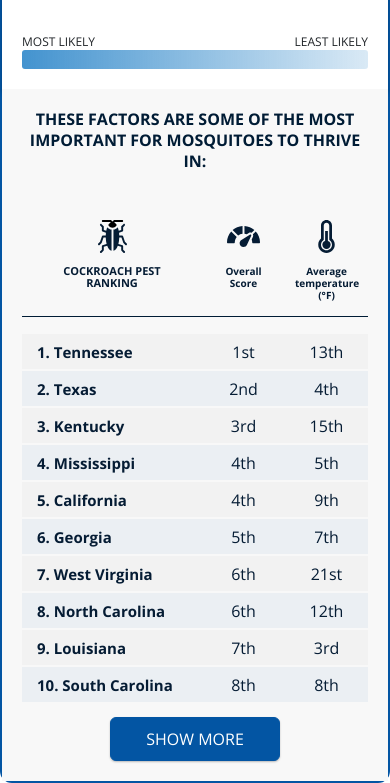
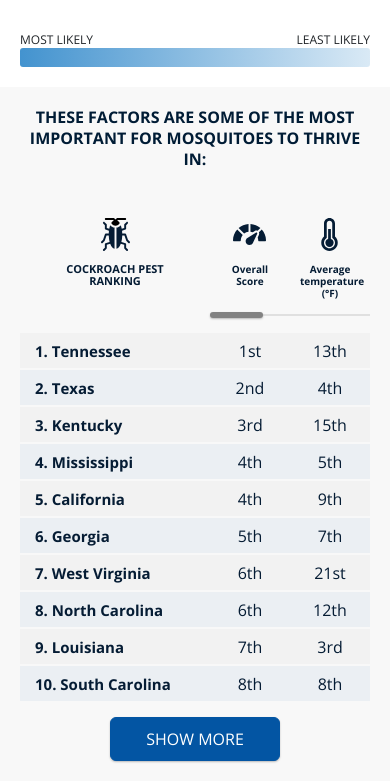
Before and after one commit to ExcelMarketing/pests-usa, a plain HTML site: page index.html in a window 390 px wide. Shown: the part 462-1245 px from the top of the page. Drawn offline with nearby package versions, Linux system fonts and the light colour scheme.

Commit message:
scroll bar

```diff
--- a/index.html
+++ b/index.html
@@ -122,7 +122,9 @@
 
           <div class="table-area">
             <h3>These factors are some of the most important for mosquitoes to thrive in:</h3>
-            <div id="table" class="mt-5 table-wrap"></div>
+            <div class="mt-5 table-wrap">
+              <div id="table" class="js-table"></div>
+            </div>
           </div>
         </div>
       </div>
--- a/scripts/table.js
+++ b/scripts/table.js
@@ -26,9 +26,9 @@ function Table(params) {
       cellHeight: 60, // height of each cells in table body
       firstColumnWidth: {
         // city column width (varies based on screen size),
-        xs: 180,
-        sm: 180,
-        md: 180,
+        xs: 190,
+        sm: 190,
+        md: 190,
         lg: 200,
         rest: 200,
       },
@@ -72,6 +72,7 @@ function Table(params) {
     currentSort = null, // current sort column
     timer,
     firstColumnWidth,
+    scrollWidth,
     pageSize;
 
   const getValue = (d, propName) => {
@@ -105,6 +106,9 @@ function Table(params) {
     table = container.patternify({
       tag: "div",
       selector: "table-grid",
+    })
+    .on("scroll", function() {
+      adjustScrollBar(this.scrollLeft);
     });
 
     headerCategories = table.patternify({
@@ -146,7 +150,27 @@ function Table(params) {
     }
 
     d3.select(".table-head.main-column").style("height", null);
+    addScrollBar();
     drawAll();
+  }
+
+  function addScrollBar() {
+    if (getMobileBreakdown() === attrs.mobileBreakdown) {
+      container.patternify({
+        tag: 'div',
+        selector: 'scroll-bar'
+      });
+    } else {
+      container.selectAll(".scroll-bar").remove();
+    }
+  }
+
+  function adjustScrollBar(left) {
+    const tBodyWidth = tBody.node().getBoundingClientRect().width;
+    const p = left / (scrollWidth - firstColumnWidth);
+
+    container.selectAll(".scroll-bar")
+      .style("left", (firstColumnWidth + (p * tBodyWidth)) + "px")
   }
 
   function setDimensions() {
@@ -374,7 +398,7 @@ function Table(params) {
       table.style(
         "height",
         tableHeaderHeight +
-          15 + // bottom margin of header
+          16 + // bottom margin of header
           (attrs.cellHeight + 2) * store.currentData.length +
           "px"
       );
@@ -383,6 +407,10 @@ function Table(params) {
         "height",
         getMobileBreakdown() === "xs" ? tableHeaderHeight + "px" : null
       );
+
+      container.selectAll(".scroll-bar")
+        .style("top", (tableHeaderHeight - 4) + "px")
+        .style("left", firstColumnWidth + "px");
     }, 0);
   }
 
@@ -394,6 +422,8 @@ function Table(params) {
       viewPortWidth,
       eachWidth * (headers.length - 1) + firstColumnWidth
     );
+
+    scrollWidth = w;
 
     if (getMobileBreakdown() === attrs.mobileBreakdown && w > viewPortWidth) {
       tBody.style("position", "static");
@@ -427,6 +457,15 @@ function Table(params) {
         if (d.isMainColumn) return firstColumnWidth + "px";
         return `calc(100% / ${headers.length - 1})`;
       });
+
+      // SCROLL BAR
+      const totalWidth = w - firstColumnWidth;
+      const tBodyWidth = tBody.node().getBoundingClientRect().width;
+      const scrollBarWidth = (tBodyWidth / totalWidth);
+
+      container.selectAll(".scroll-bar")
+        .style("width", (tBodyWidth * scrollBarWidth) + "px")
+
     } else {
       table.classed("responsive", false);
       table
--- a/styles/main.css
+++ b/styles/main.css
@@ -124,12 +124,6 @@ path:focus {
   font-size: 14px;
   line-height: 18px;
   margin-bottom: 0px;
-}
-
-.content {
-  border: 2px solid #0355a3;
-  border-bottom-left-radius: 12px;
-  border-bottom-right-radius: 12px;
 }
 
 .map-area {
--- a/styles/responsive.css
+++ b/styles/responsive.css
@@ -40,6 +40,20 @@
   .us-map {
     padding: 30px;
   }
+
+  .table-header {
+    border-bottom: 1px solid #001c35;
+  }
+
+  .responsive .table-header .main-column {
+    border-bottom: 1px solid #001c35;
+  }
+
+  .content {
+    border: 2px solid #0355a3;
+    border-bottom-left-radius: 12px;
+    border-bottom-right-radius: 12px;
+  }
 }
 
 @media (min-width: 768px) {
--- a/styles/table.css
+++ b/styles/table.css
@@ -26,16 +26,14 @@ body {
 }
 
 /* TABLE CONTAINERS */
-.table-wrapper {
-  max-width: 960px;
-  margin: 0 auto;
-  padding: 20px;
-}
-
 .table-grid {
   overflow-x: auto;
   overflow-y: hidden;
   scroll-behavior: smooth;
+}
+
+.js-table {
+  position: relative;
 }
 /* END OF TABLE CONTAINERS */
 
@@ -69,12 +67,9 @@ body {
   display: flex;
   padding-bottom: 15px;
   margin-bottom: 15px;
-  border-bottom: 1px solid #001c35;
+  border-bottom: 2px solid #E0E0E0;
 }
 
-.responsive .table-header .main-column {
-  border-bottom: 1px solid #001c35;
-}
 
 .header-text {
   text-align: center;
@@ -272,6 +267,10 @@ body {
   border-radius: 6px;
 }
 
+.show-btn:hover {
+  color: #fff;
+}
+
 .location-txt {
   height: 58px;
   width: 100%;
@@ -284,3 +283,15 @@ body {
 }
 
 /* END OF TABLE BODY */
+
+/* SCROLL BAR */
+.scroll-bar {
+  background: #828282;
+  box-shadow: 0px 1px 2px rgba(0, 0, 0, 0.25);
+  border-radius: 10px;
+  position: absolute;
+  top: 0;
+  left: 0;
+  height: 6px;
+}
+/* END OF SCROLL BAR */
```
